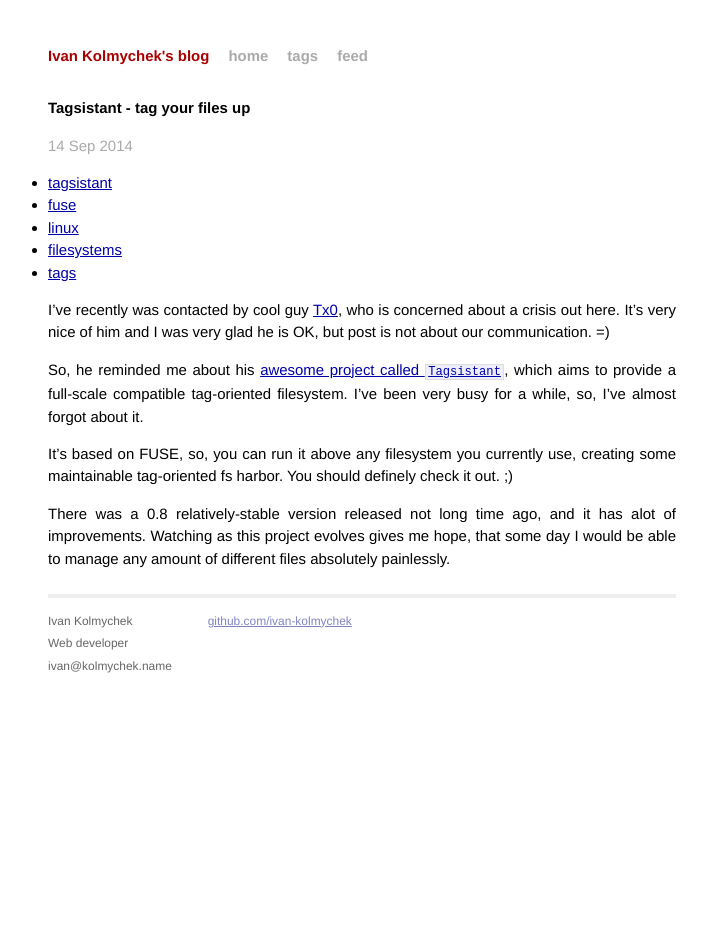
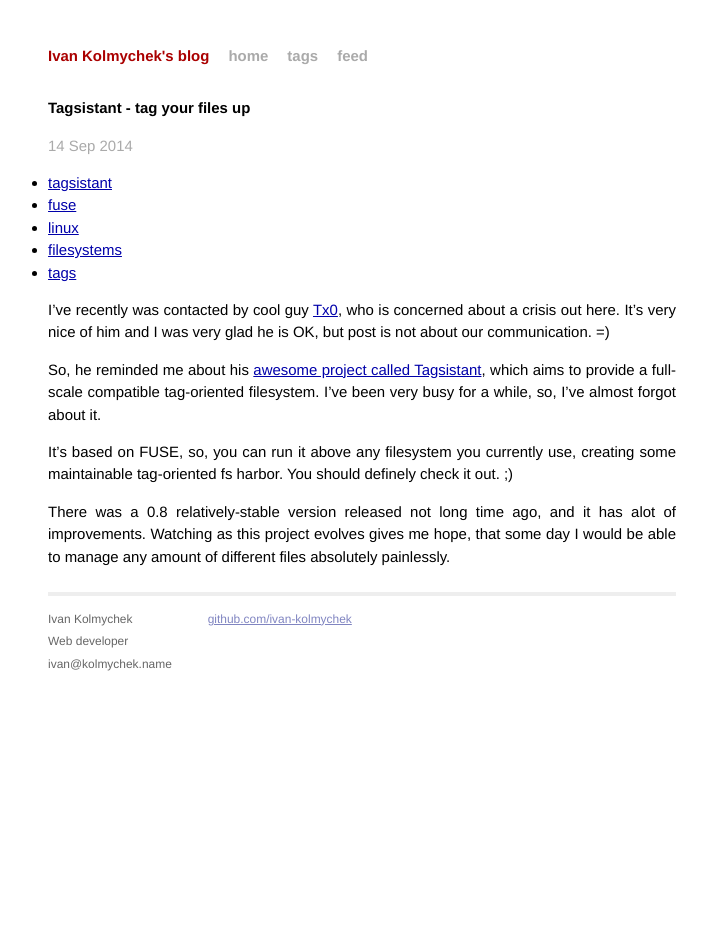
Before and after one commit to ivan-kolmychek/ivan-kolmychek.github.io, a Jekyll site: the page built from _posts/2014-09-14-tagsistant-tag-your-files-up.markdown, in a window 1280 px wide. Shown: the whole page, without its empty margins (278-985 px from the left). Built offline with Jekyll 4.4.1, drawn with Linux system fonts in a browser that asks for light colours; Markdown is read by kramdown in place of the engine named in the settings.

Commit message:
minor fix

```diff
--- a/_posts/2014-09-14-tagsistant-tag-your-files-up.markdown
+++ b/_posts/2014-09-14-tagsistant-tag-your-files-up.markdown
@@ -7,7 +7,7 @@
 
 I've recently was contacted by cool guy [Tx0](http://tagsistant.net/contacts), who is concerned about a crisis out here. It's very nice of him and I was very glad he is OK, but post is not about our communication. =)
 
-So, he reminded me about his [awesome project called `Tagsistant`](http://tagsistant.net), which aims to provide a full-scale compatible tag-oriented filesystem. I've been very busy for a while, so, I've almost forgot about it.
+So, he reminded me about his [awesome project called Tagsistant](http://tagsistant.net), which aims to provide a full-scale compatible tag-oriented filesystem. I've been very busy for a while, so, I've almost forgot about it.
 
 It's based on FUSE, so, you can run it above any filesystem you currently use, creating some maintainable tag-oriented fs harbor. You should definely check it out. ;)
 
```
